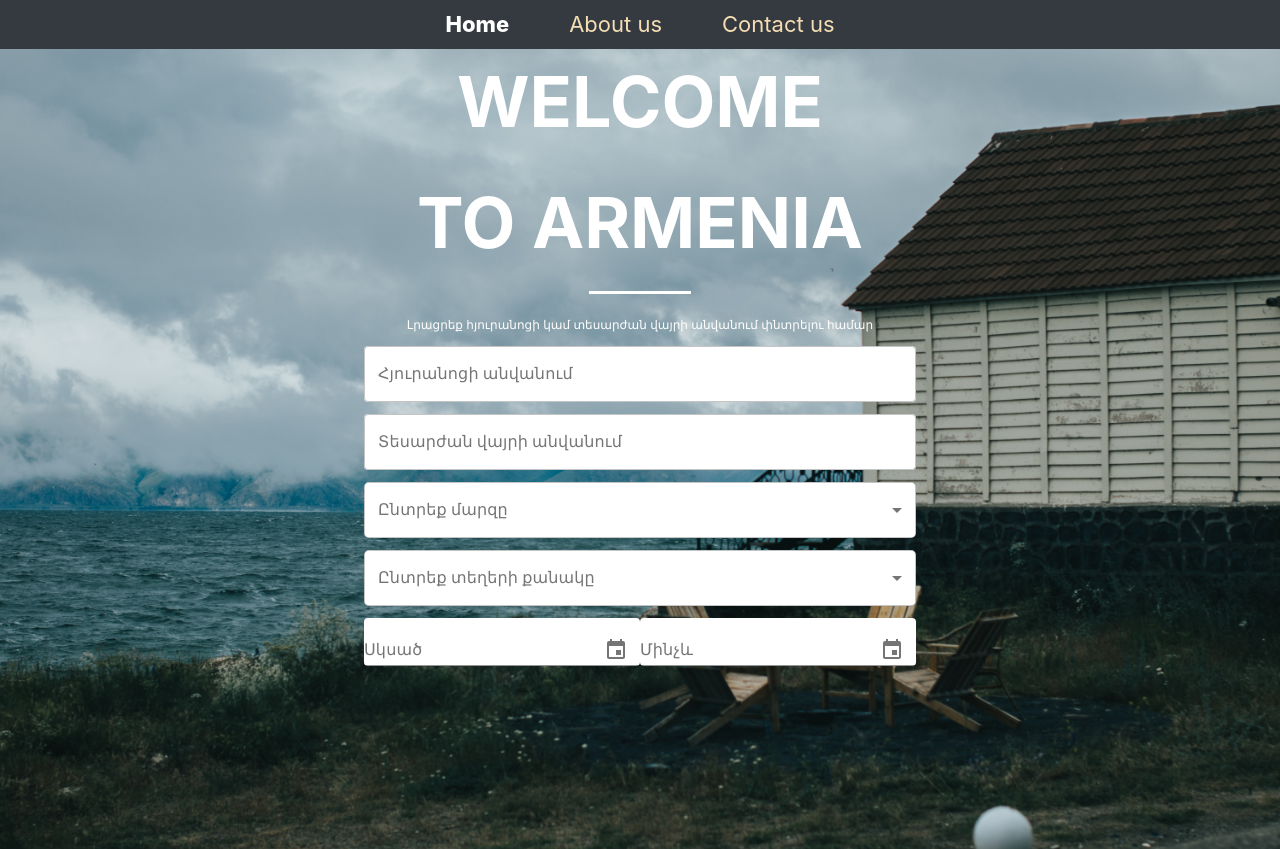
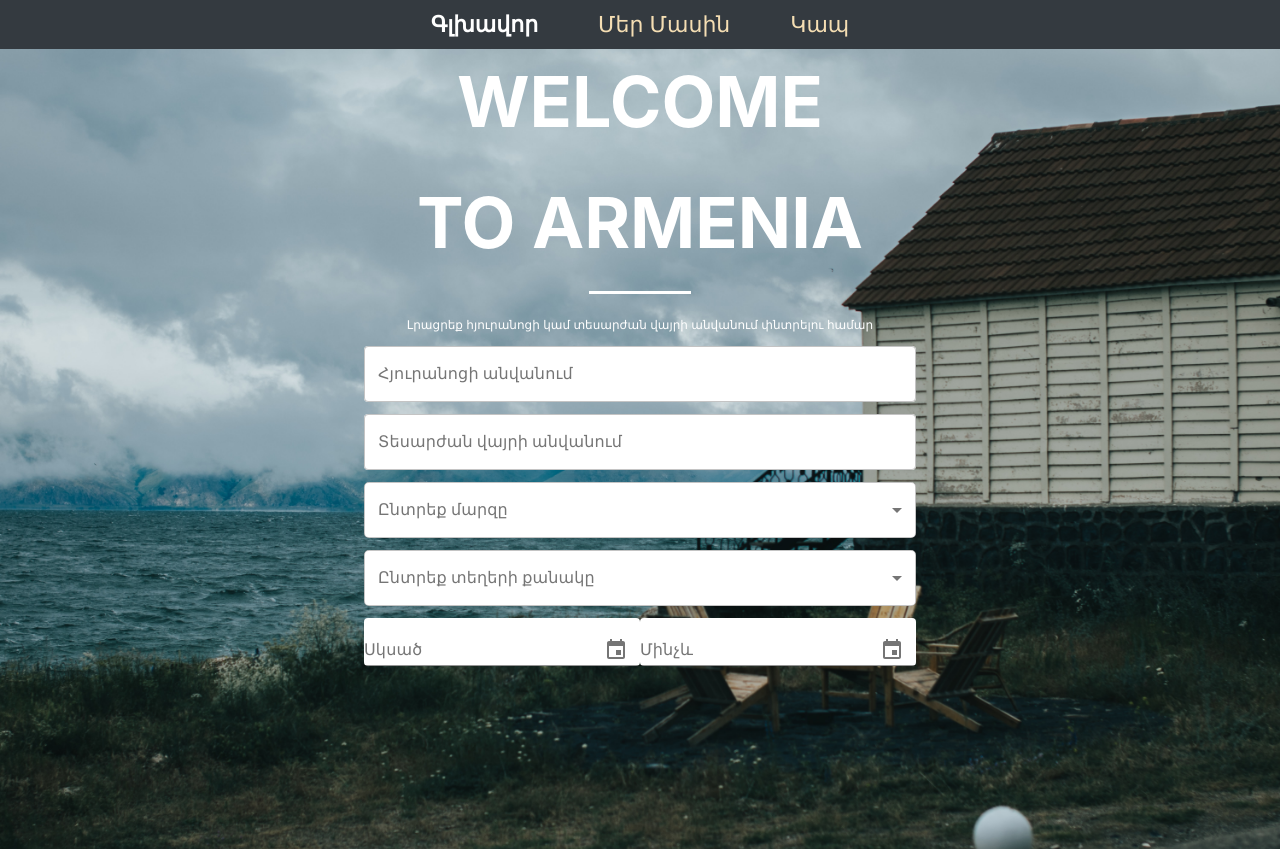
Before and after one commit to avetiq/Lilit, a React (Create React App) app: page / in a window 1280 px wide. Built offline with nearby package versions, Linux system fonts and the light colour scheme.

Commit message:
changedLanguge

```diff
--- a/src/components/NavMenu/index.js
+++ b/src/components/NavMenu/index.js
@@ -17,7 +17,7 @@ function NavMenu(){
           exact
           className={classes.link}
           >
-          Home
+          Գլխավոր
           </NavLink>
 
           <NavLink
@@ -26,7 +26,7 @@ function NavMenu(){
           exact
           className={classes.link}
             >
-            About us
+            Մեր Մասին
           </NavLink>
 
           <NavLink
@@ -35,7 +35,7 @@ function NavMenu(){
           exact
           className={classes.linkRight}
           >
-          Contact us
+          Կապ
           </NavLink>
 
         </Nav>
--- a/src/components/pages/Result/index.js
+++ b/src/components/pages/Result/index.js
@@ -25,7 +25,7 @@ function Result(props){
                         }
                     }}
                     >
-                        <p className={`${hotelSearch ? classes.linkBackground : ''}`}>Hotels</p>
+                        <p className={`${hotelSearch ? classes.linkBackground : ''}`}>Հյուրանոցներ</p>
                     </Button>
                 </div>
                 <div className={classes.headerLinksColor}>
@@ -38,7 +38,7 @@ function Result(props){
                         }
                     }}
                     >
-                        <p className={`${viewSearch ? classes.linkBackground : ''}`}>Views</p>
+                        <p className={`${viewSearch ? classes.linkBackground : ''}`}>Տեսարժան վայրեր</p>
                     </Button>
                 </div>
             </div>
--- a/src/components/pages/Result/styles.js
+++ b/src/components/pages/Result/styles.js
@@ -16,7 +16,7 @@ const styles = (theme) => ({
         flexDirection: 'column',
     },
     headerLinks: {
-        width: '20%',
+        width: '30%',
         [theme.breakpoints.down('md')]: {
             width: '30%',
             [theme.breakpoints.down('sm')]: {
```
